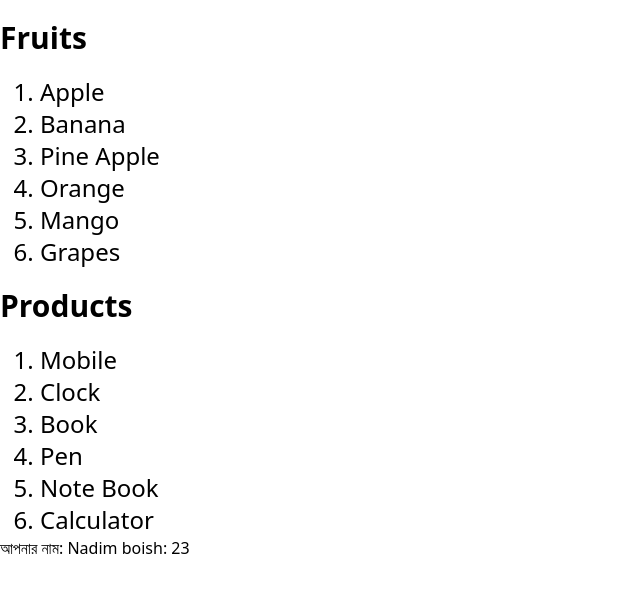
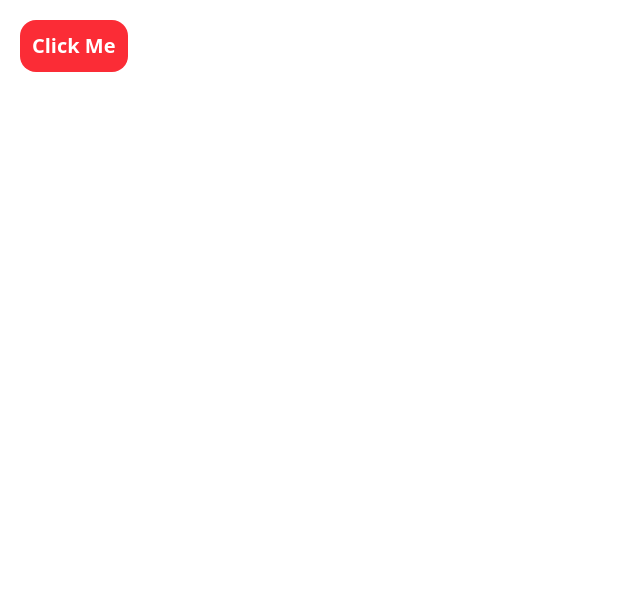
Before and after one commit to Farhan0140/React, a React (Vite) app: page / in a window 1280 px wide. Shown: the top 592 px of the page, without its empty margins (0-640 px from the left). Built offline with nearby package versions, Linux system fonts and the light colour scheme.

Commit message:
28.10 Creating a Reusable Button Component

```diff
--- a/src/App.jsx
+++ b/src/App.jsx
@@ -1,17 +1,23 @@
 import './App.css'
 import Just_Test from './components/just_test'
 import List from './components/List_Using_Map'
+import Button from './components/Button';
+
 
 function App() {
   const fruits = ["Apple", "Banana", "Pine Apple", "Orange", "Mango", "Grapes"];
   const products = ["Mobile", "Clock", "Book", "Pen", "Note Book", "Calculator"];
 
+  const handleClick = () => console.log("Button Clicked");
+
   return (
 
     <>
-      <List items={fruits} listName={"Fruits"}></List>
+      {/* <List items={fruits} listName={"Fruits"}></List>
       <List items={products} listName={"Products"} />
-      <Just_Test name="Nadim" age={23} />
+      <Just_Test name="Nadim" age={23} /> */}
+
+      <Button handleClick={handleClick} bgColor={"danger"}>Click Me</Button>
     </>
   )
 }
--- /dev/null
+++ b/src/components/Button.jsx
@@ -0,0 +1,25 @@
+
+// eslint-disable-next-line react/prop-types
+const Button = ({handleClick, children, bgColor="primary"}) => {
+
+  const BtnColor = {
+    primary: "bg-blue-500",
+    success: "bg-green-500",
+    danger: "bg-red-500",
+    info: "bg-cyan-500",
+    warning: "bg-yellow-500",
+  }
+
+  return (
+    <>
+      <button
+        className={`p-3 ${BtnColor[bgColor]} text-white font-bold text-xl m-5 rounded-2xl`}
+        onClick={handleClick}
+      >
+        {children}
+      </button>
+    </>
+  );
+};
+
+export default Button;
```
